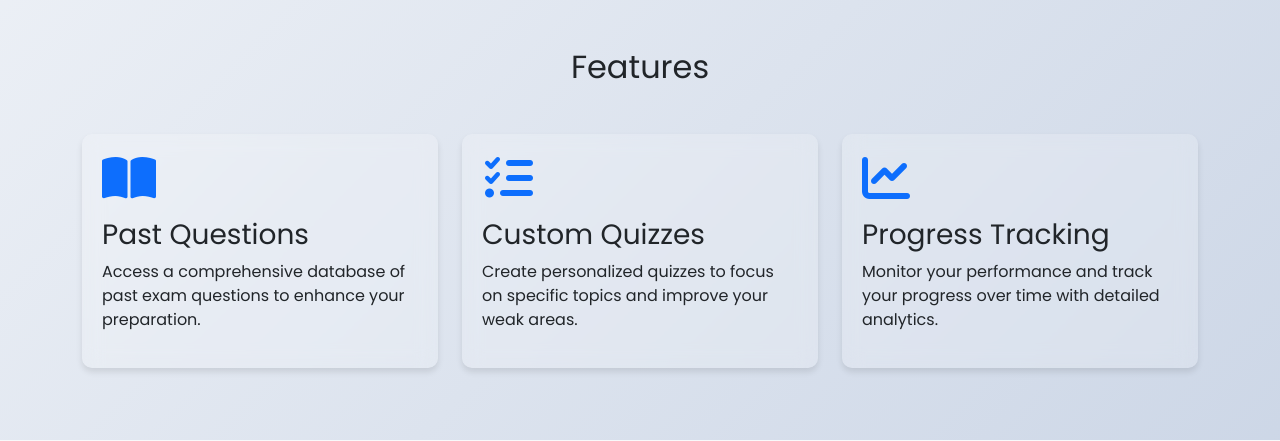
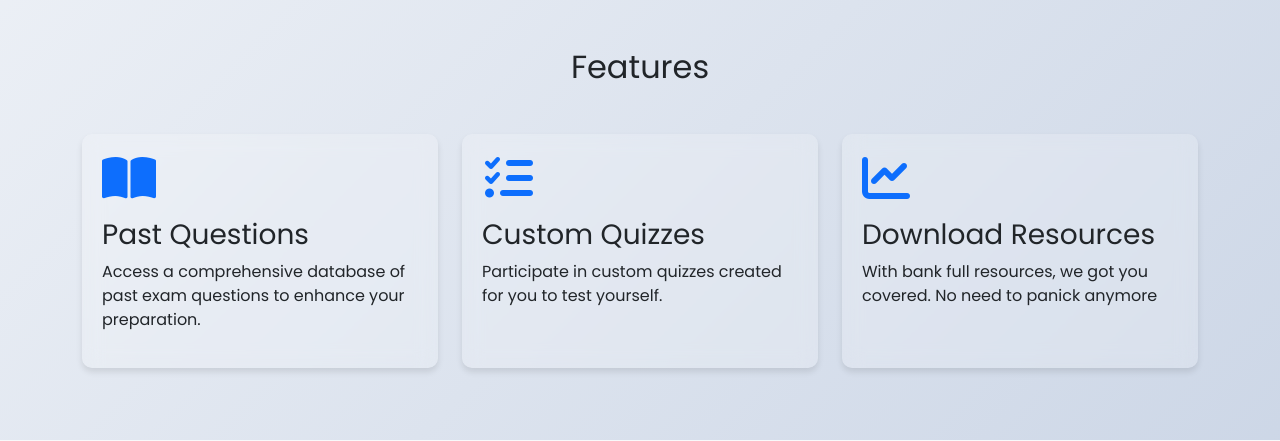
Before and after one commit to openaixander/pastque, a Django app: page / in a window 1280 px wide. Shown: the part 560-1001 px from the top of the page. Run offline with Django 4.2, Linux system fonts and the light colour scheme; some libraries are stand-ins or nearby versions.

Commit message:
updated and ready to deploy

```diff
--- a/faculty/templates/faculty/index.html
+++ b/faculty/templates/faculty/index.html
@@ -155,14 +155,14 @@
                     <div class="glass-card">
                         <i class="fas fa-tasks fa-3x mb-3 text-primary"></i>
                         <h3>Custom Quizzes</h3>
-                        <p>Create personalized quizzes to focus on specific topics and improve your weak areas.</p>
+                        <p>Participate in custom quizzes created for you to test yourself.</p>
                     </div>
                 </div>
                 <div class="col-md-4 mb-4">
                     <div class="glass-card">
                         <i class="fas fa-chart-line fa-3x mb-3 text-primary"></i>
-                        <h3>Progress Tracking</h3>
-                        <p>Monitor your performance and track your progress over time with detailed analytics.</p>
+                        <h3>Download Resources</h3>
+                        <p>With bank full resources, we got you covered. No need to panick anymore</p>
                     </div>
                 </div>
             </div>
```
